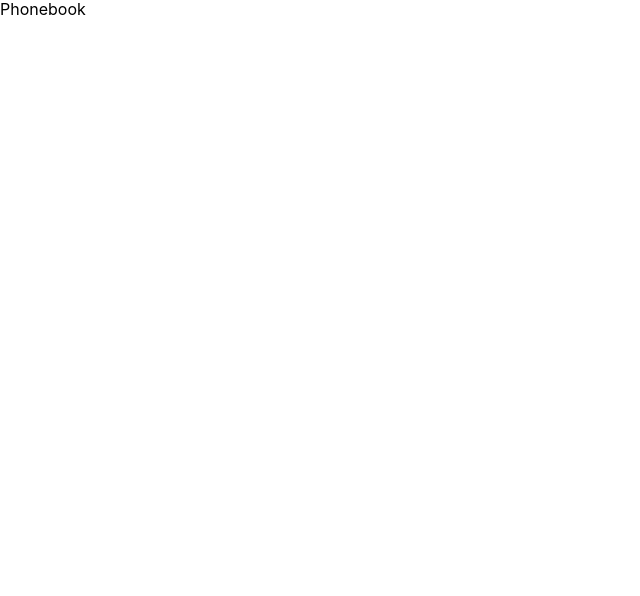
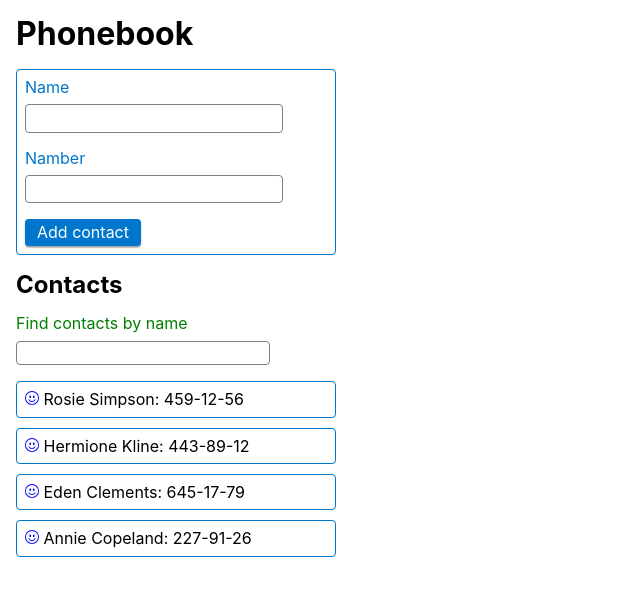
Before and after one commit to Oleksandr14/goit-react-hw-02-phonebook, a React (Create React App) app: page / in a window 1280 px wide. Shown: the top 596 px of the page, without its empty margins (0-640 px from the left). Built offline with nearby package versions, Linux system fonts and the light colour scheme.

Commit message:
completed 3 tasks

```diff
--- a/package.json
+++ b/package.json
@@ -11,9 +11,11 @@
     "prop-types": "^15.8.1",
     "react": "^18.1.0",
     "react-dom": "^18.1.0",
+    "react-icons": "^4.4.0",
     "react-scripts": "5.0.1",
     "styled-components": "^5.3.5",
     "styled-system": "^5.1.5",
+    "uuid": "^8.3.2",
     "web-vitals": "^2.1.3"
   },
   "scripts": {
--- a/src/components/App.jsx
+++ b/src/components/App.jsx
@@ -1,10 +1,69 @@
 import { GlobalStyle } from './GlobalStyle';
+import React, { Component } from 'react';
+import { v4 as uuidv4 } from 'uuid';
+import { Box } from './Box';
 
-export const App = () => {
-  return (
-    <div>
-      Phonebook
-      <GlobalStyle />
-    </div>
-  );
-};
+import { Form } from './Form/Form';
+import { Contacts } from './Contacts/Contacts';
+import { Filter } from './Filter/Filter';
+
+export class App extends Component {
+  state = {
+    contacts: [
+      { id: 'id-1', name: 'Rosie Simpson', number: '459-12-56' },
+      { id: 'id-2', name: 'Hermione Kline', number: '443-89-12' },
+      { id: 'id-3', name: 'Eden Clements', number: '645-17-79' },
+      { id: 'id-4', name: 'Annie Copeland', number: '227-91-26' },
+    ],
+    filter: '',
+    name: '',
+    number: '',
+  };
+
+  handleChange = e => {
+    const { name, value } = e.target;
+    this.setState({ [name]: value });
+  };
+
+  addContact = e => {
+    e.preventDefault();
+    const { name, number } = this.state;
+    const newContact = { name, number, id: uuidv4() };
+
+    this.setState(prev => ({ contacts: [...prev.contacts, newContact] }));
+    this.reset();
+  };
+
+  reset = () => {
+    this.setState({ name: '', number: '' });
+  };
+
+  filterContacts = () => {
+    const { contacts, filter } = this.state;
+    const normalizedFilter = filter.toLowerCase();
+    return contacts.filter(el =>
+      el.name.toLowerCase().includes(normalizedFilter)
+    );
+  };
+
+  render() {
+    const { name, number, filter } = this.state;
+
+    return (
+      <Box p={4}>
+        <h1>Phonebook</h1>
+        <Form
+          valueName={name}
+          valueNumber={number}
+          onHandleChange={this.handleChange}
+          onAddContact={this.addContact}
+        />
+
+        <h2>Contacts</h2>
+        <Filter value={filter} onHandleChange={this.handleChange} />
+        <Contacts contacts={this.filterContacts()} />
+        <GlobalStyle />
+      </Box>
+    );
+  }
+}
--- /dev/null
+++ b/src/components/Contacts/Contacts.jsx
@@ -0,0 +1,19 @@
+import { Box } from 'components/Box';
+import { Item } from './Contacts.styled';
+import { BsEmojiSmile } from 'react-icons/bs';
+
+export const Contacts = ({ contacts }) => {
+  return (
+    <Box width={320}>
+      <Box as="ul" gridRowGap={10} pt={4}>
+        {contacts.map(({ name, number, id }) => {
+          return (
+            <Item key={id}>
+              <BsEmojiSmile size={14} color="blue" /> {name}: {number}
+            </Item>
+          );
+        })}
+      </Box>
+    </Box>
+  );
+};
--- /dev/null
+++ b/src/components/Contacts/Contacts.styled.js
@@ -0,0 +1,12 @@
+import styled from 'styled-components';
+
+export const Item = styled.li`
+  padding: ${p => p.theme.space[3]}px;
+  border: ${p => p.theme.borders.normal} ${p => p.theme.colors.primary};
+  color: ${p => p.theme.colors.text};
+  border-radius: ${p => p.theme.radii.normal};
+
+  & + & {
+    margin-top: 10px;
+  }
+`;
--- /dev/null
+++ b/src/components/Filter/Filter.jsx
@@ -0,0 +1,15 @@
+import { SpanName, LabelContainer, Input } from './Filter.styled';
+
+export const Filter = ({ value, onHandleChange }) => {
+  return (
+    <LabelContainer>
+      <SpanName>Find contacts by name</SpanName>
+      <Input
+        type="text"
+        name="filter"
+        value={value}
+        onChange={onHandleChange}
+      />
+    </LabelContainer>
+  );
+};
--- /dev/null
+++ b/src/components/Filter/Filter.styled.js
@@ -0,0 +1,22 @@
+import styled from 'styled-components';
+
+export const LabelContainer = styled.label`
+  display: block;
+  margin-top: ${p => p.theme.space[4]}px;
+`;
+
+export const SpanName = styled.span`
+  display: block;
+  color: green;
+  margin-bottom: ${p => p.theme.space[3]}px;
+`;
+
+export const Input = styled.input`
+  padding: ${p => p.theme.space[1]}px;
+  border-radius: ${p => p.theme.radii.normal};
+  border: 1px solid gray;
+  outline: ${p => p.theme.borders.none};
+  &:focus {
+    border: ${p => p.theme.borders.normal} ${p => p.theme.colors.primary};
+  }
+`;
--- /dev/null
+++ b/src/components/Form/Form.jsx
@@ -0,0 +1,39 @@
+import React, { Component } from 'react';
+import { FormContainer, Button, Input, NameLabel } from './Form.styled';
+
+export class Form extends Component {
+  render() {
+    const { onHandleChange, onAddContact, valueName, valueNumber } = this.props;
+    return (
+      <>
+        <FormContainer onSubmit={onAddContact}>
+          <label>
+            <NameLabel>Name</NameLabel>
+            <Input
+              type="text"
+              name="name"
+              value={valueName}
+              pattern="^[a-zA-Zа-яА-Я]+(([' -][a-zA-Zа-яА-Я ])?[a-zA-Zа-яА-Я]*)*$"
+              title="Name may contain only letters, apostrophe, dash and spaces. For example Adrian, Jacob Mercer, Charles de Batz de Castelmore d'Artagnan"
+              required
+              onChange={onHandleChange}
+            />
+          </label>
+          <label>
+            <NameLabel>Namber</NameLabel>
+            <Input
+              type="tel"
+              name="number"
+              value={valueNumber}
+              pattern="\+?\d{1,4}?[-.\s]?\(?\d{1,3}?\)?[-.\s]?\d{1,4}[-.\s]?\d{1,4}[-.\s]?\d{1,9}"
+              title="Phone number must be digits and can contain spaces, dashes, parentheses and can start with +"
+              required
+              onChange={onHandleChange}
+            />
+          </label>
+          <Button type="submit">Add contact</Button>
+        </FormContainer>
+      </>
+    );
+  }
+}
--- /dev/null
+++ b/src/components/Form/Form.styled.js
@@ -0,0 +1,46 @@
+import styled from 'styled-components';
+
+export const FormContainer = styled.form`
+  display: flex;
+  flex-direction: column;
+  gap: ${p => p.theme.space[4]}px;
+  margin-top: ${p => p.theme.space[4]}px;
+
+  margin-bottom: ${p => p.theme.space[4]}px;
+
+  padding: ${p => p.theme.space[3]}px;
+  width: 320px;
+  border-radius: ${p => p.theme.radii.normal};
+  border: ${p => p.theme.borders.normal} ${p => p.theme.colors.primary};
+`;
+
+export const Input = styled.input`
+  margin-top: ${p => p.theme.space[3]}px;
+  padding: ${p => p.theme.space[2]}px;
+  border: 1px solid gray;
+  border-radius: ${p => p.theme.radii.normal};
+  outline: ${p => p.theme.borders.none};
+  &:focus {
+    border: ${p => p.theme.borders.normal} ${p => p.theme.colors.primary};
+  }
+`;
+
+export const NameLabel = styled.span`
+  display: block;
+  font-size: ${p => p.theme.fontSizes.m}px;
+  color: ${p => p.theme.colors.primary};
+`;
+
+export const Button = styled.button`
+  display: inline-block;
+  width: 116px;
+  padding: ${p => p.theme.space[2]}px;
+  background-color: ${p => p.theme.colors.primary};
+  color: ${p => p.theme.colors.background};
+  border-radius: ${p => p.theme.radii.normal};
+  border: ${p => p.theme.borders.none};
+  cursor: pointer;
+
+  box-shadow: 0px 1px 3px rgba(0, 0, 0, 0.12), 0px 1px 1px rgba(0, 0, 0, 0.14),
+    0px 2px 1px rgba(0, 0, 0, 0.2);
+`;
```
Also changed, not shown: 1 other file (tests, documents, lock files or other folders).
